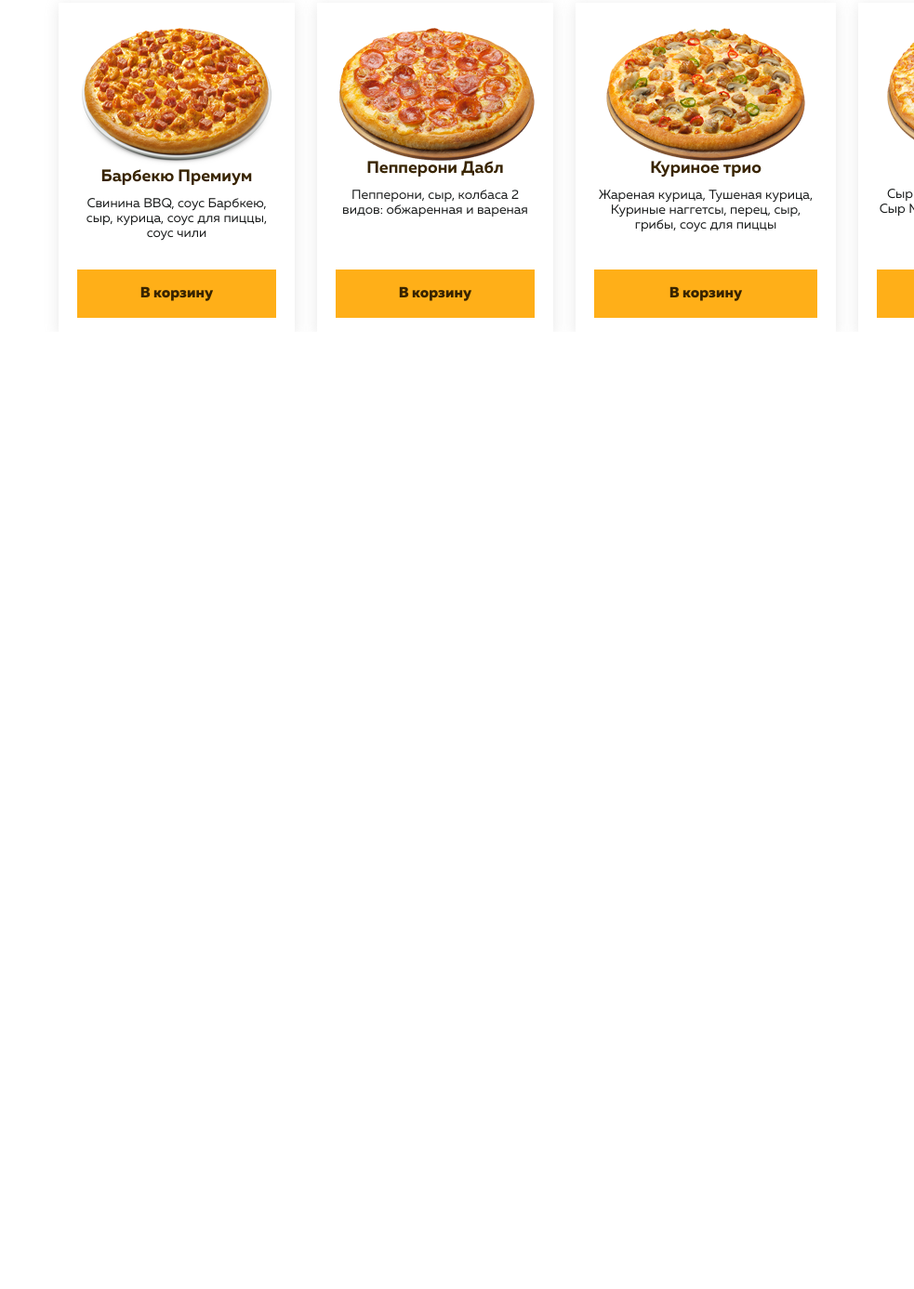
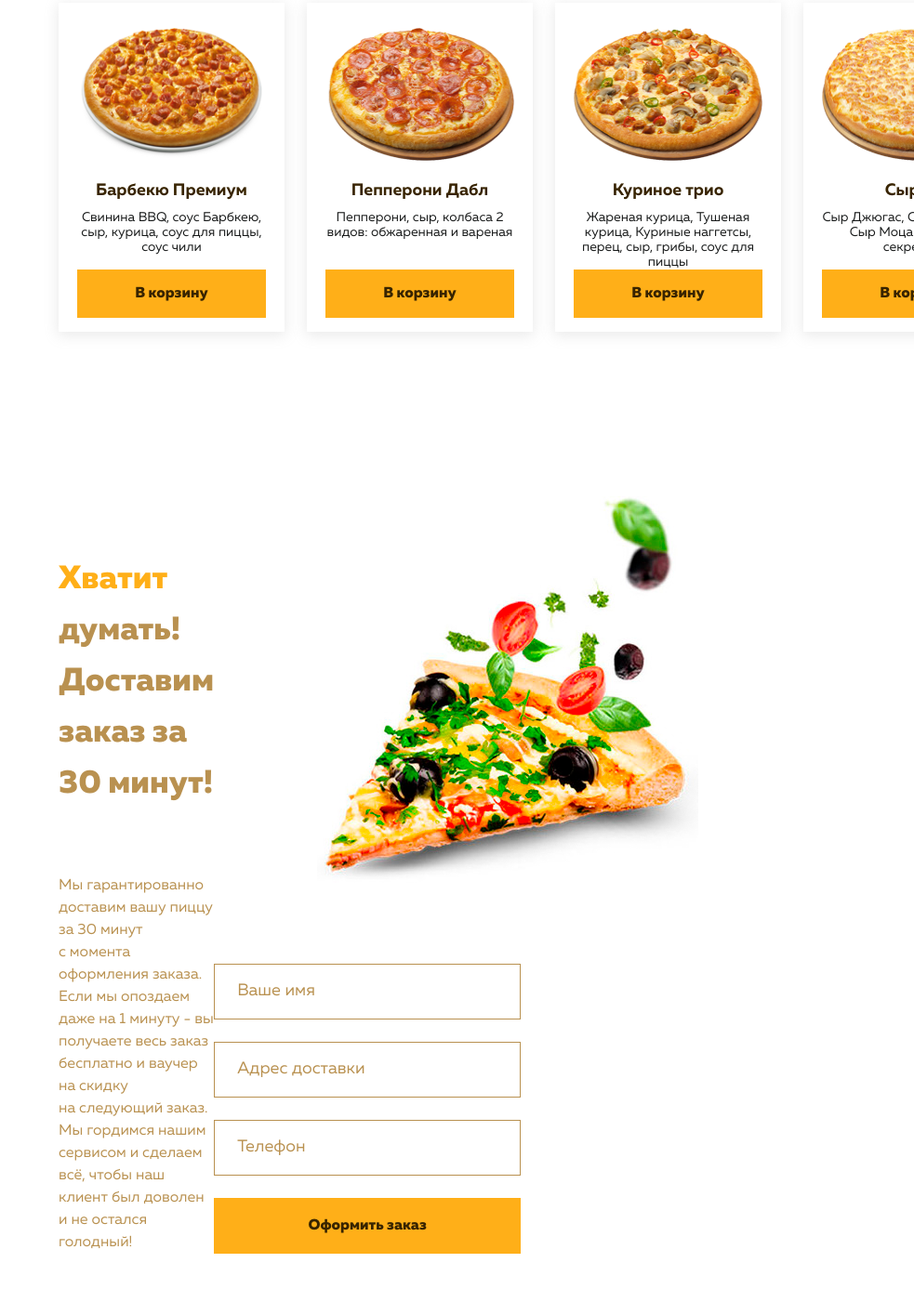
Before and after one commit to annkuzn/annkuzn.github.io, a website with bundled scripts: page index.html in a window 1280 px wide. Shown: the part 1319-2706 px from the top of the page at 93% size, without its empty margins (297-1280 px from the left). Before the commit the page ends 1676 px from the top, so only its background shows below. Built offline with nearby package versions, Linux system fonts and the light colour scheme.

Commit message:
add delivery

```diff
--- /dev/null
+++ b/components/delivery/delivery.css
@@ -0,0 +1,63 @@
+.delivery {
+	position: relative;
+	display: grid;
+	grid-template-columns: 3.8fr 4.6fr 3.6fr;
+}
+
+.delivery__title {
+	line-height: 55px;
+	color: var(--brown);
+}
+
+.delivery__title::first-line {
+	color: var(--yellow);
+}
+
+.delivery__description {
+	margin-top: 70px;
+
+	font-size: 16px;
+	line-height: 24px;
+	color: var(--brown);
+}
+
+.delivery-form {
+	width: 330px;
+}
+
+.delivery__form {
+	margin-top: auto;
+	margin-left: auto;
+}
+
+.delivery-form__input {
+	margin-top: 24px;
+	padding: 24px;
+	width: 100%;
+	height: 60px;
+
+	border: 1px solid #b99150;
+}
+
+.delivery-form__input::placeholder {
+	font-size: 18px;
+	line-height: 45px;
+	color: var(--brown);
+}
+
+.delivery-form__button {
+	margin-top: 24px;
+	padding: 22px;
+	width: 100%;
+
+	text-wrap: nowrap;
+	border: none;
+	color: var(--deep-dark);
+	background-color: var(--yellow);
+}
+
+.delivery__img {
+	position: absolute;
+	top: -62px;
+	right: -128px;
+}
--- a/components/header/header.css
+++ b/components/header/header.css
@@ -57,4 +57,6 @@
 
 	color: var(--yellow-light);
 	text-transform: uppercase;
+	line-height: 1.2;
+	letter-spacing: 0.06em;
 }
--- a/components/main/main.css
+++ b/components/main/main.css
@@ -1,3 +1,8 @@
+.main {
+	margin: 0 360px;
+	padding: 0 0 105px 0;
+}
+
 .main__promo {
 	margin-top: 132px;
 }
@@ -5,3 +10,7 @@
 .main__showcase {
 	margin-top: 160px;
 }
+
+.main__delivery {
+	margin-top: 239px;
+}
--- a/components/promo/promo.css
+++ b/components/promo/promo.css
@@ -8,6 +8,7 @@
 	line-height: 55px;
 	color: var(--yellow);
 }
+
 .promo-content__header::first-line {
 	color: var(--brown);
 }
--- a/components/showcase/showcase.css
+++ b/components/showcase/showcase.css
@@ -33,6 +33,15 @@
 	box-shadow: 0px 3px 14px 1px var(--shadow);
 }
 
+.pizza-card__img {
+	width: 203px;
+	height: 143px;
+}
+
+.pizza-card__title {
+	margin-top: 24px;
+}
+
 .pizza-card__button {
 	margin-top: auto;
 	padding: 18px;
--- a/index.html
+++ b/index.html
@@ -72,6 +72,27 @@
 		<section class="showcase main__showcase">
 			<h2 class="showcase__title">Выберите свою любимую пиццу</h2>
 		</section>
+		<section class="delivery main__delivery">
+			<div>
+				<h2 class="delivery__title">
+					Хватит думать!
+					<br/>
+					Доставим заказ за 30 минут!
+				</h2>
+				<p class="delivery__description">
+					Мы гарантированно доставим вашу пиццу за&nbsp;30&nbsp;минут с&nbsp;момента оформления заказа. Если мы опоздаем даже на&nbsp;1&nbsp;минуту - вы получаете весь заказ бесплатно и ваучер на&nbsp;скидку на&nbsp;следующий заказ. Мы гордимся нашим сервисом и сделаем всё, чтобы наш клиент был доволен и не&nbsp;остался голодный!
+				</p>
+			</div>
+			<form class="delivery-form delivery__form" action="/" method="post">
+				<input class="delivery-form__input" type="text" placeholder="Ваше имя" autocomplete="name" required>
+				<input class="delivery-form__input" type="text" autocomplete="street-address" placeholder="Адрес доставки" required>
+				<input class="delivery-form__input" type="tel" placeholder="Телефон" autocomplete="tel" required>
+				<button class="delivery-form__button" type="submit">
+					<h5>Оформить заказ</h5>
+				</button>
+			</form>
+			<img class="delivery__img" src="/assets/images/pizza_slice.png" alt="аппетитный кусок пиццы">
+		</section>
 	</icons>
 	<script type="module" src="index.js"></script>
 </body>
--- a/styles/index.css
+++ b/styles/index.css
@@ -3,6 +3,7 @@
 @import "../components/main/main.css";
 @import "../components/promo/promo.css";
 @import "../components/showcase/showcase.css";
+@import "../components/delivery/delivery.css";
 
 @font-face {
 	font-family: "Muller Regular";
@@ -98,7 +99,3 @@ h5 {
 	font-family: Muller Extra Bold, sans-serif;
 	font-size: 16px;
 }
-
-main {
-	margin: 0 360px;
-}
```
Also changed, not shown: assets/images/pizza_slice.png (added).
